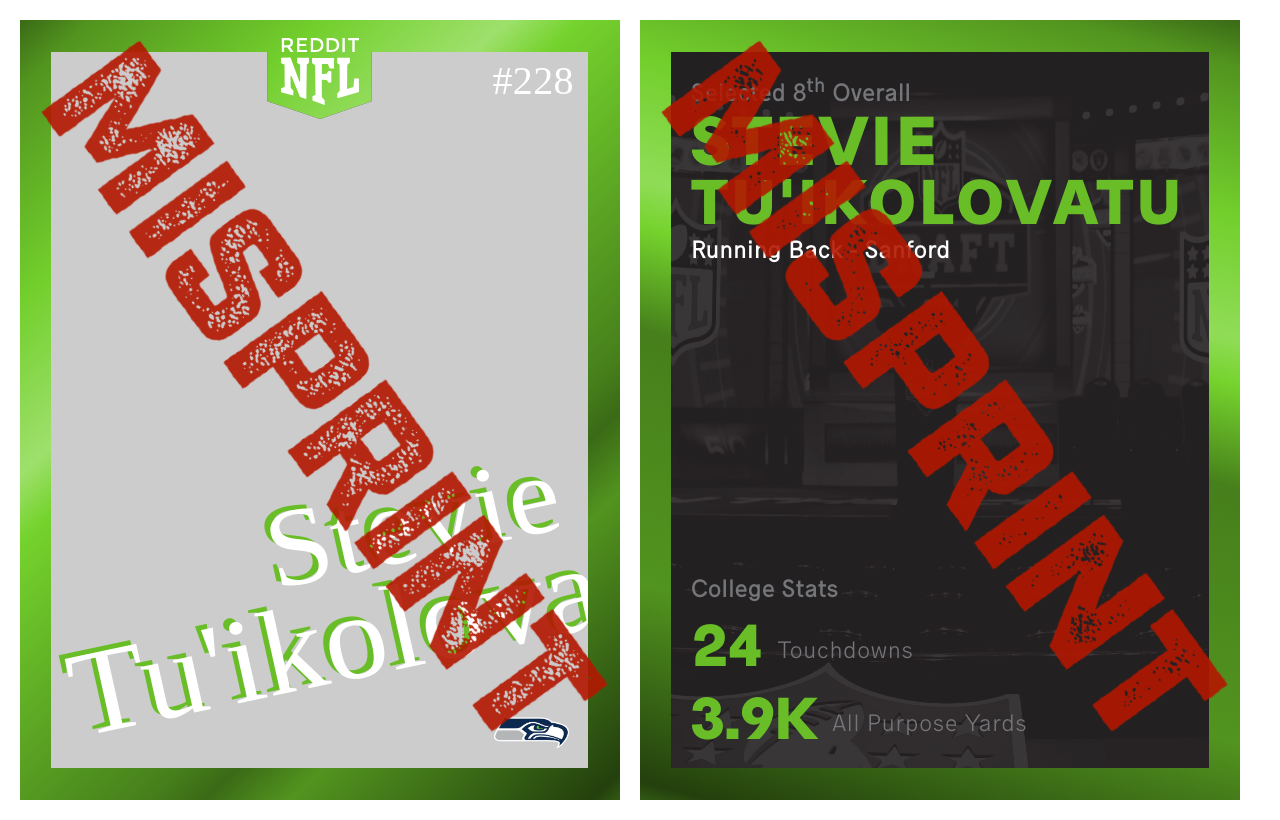
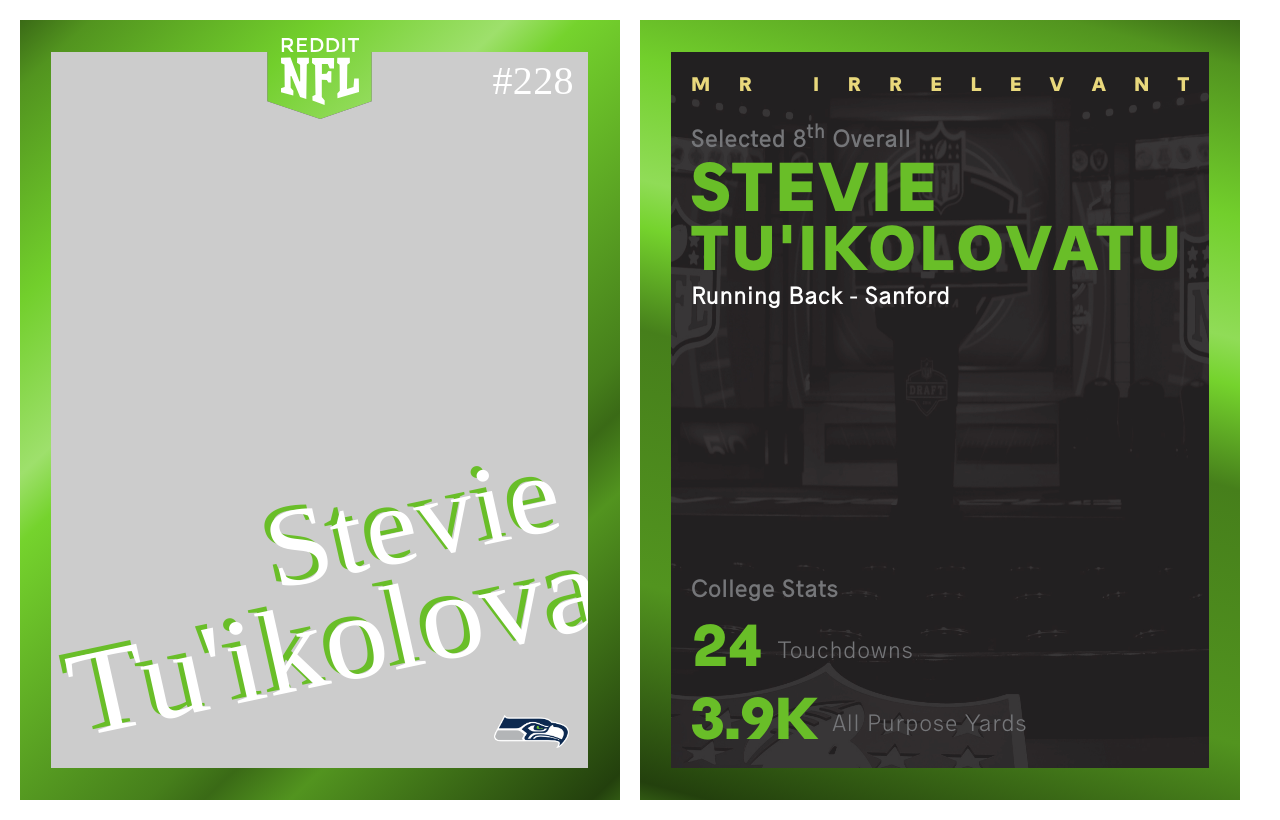
Before and after one commit to redditnfl/rnfl-tools, a Django app: template draftcards/templates/card-layout.html in a window 1280 px wide. Run offline with Django 3.2, Linux system fonts and the light colour scheme; the template is opened without the code that fills it, so the values that code supplies are empty; some web fonts are replaced.

Commit message:
added mr irrelevant style

```diff
--- a/draftcards/templates/card-layout.html
+++ b/draftcards/templates/card-layout.html
@@ -4,7 +4,7 @@
         <title>{{ p.Name }} /r/nfl draft card</title>
 				<link rel="stylesheet" type="text/css" href="styles.css">
     </head>
-    <body class="pick-seahawks card-misprint">
+    <body class="pick-seahawks mr-irrelevant">
         <div id="front" class="card">
 					<div class="logo">
 						<svg version="1.1" xmlns="http://www.w3.org/2000/svg" xmlns:xlink="http://www.w3.org/1999/xlink" x="0px" y="0px" viewBox="0 0 78 67" style="enable-background:new 0 0 78 67;" xml:space="preserve">
@@ -38,6 +38,7 @@
 					<div class="content">
 						<div class="top-content">
 							<h3 class="special">EXCLUSIVE</h3>
+							<h3 class="irrelevant">MR IRRELEVANT</h3>
 							<h2 class="pick">Selected 8<sup>th</sup> Overall</h2>
 							<h1 class="back-name">
 								<span id="js-back-first-name" class="line-name">Stevie</span>
--- a/draftcards/templates/styles.css
+++ b/draftcards/templates/styles.css
@@ -150,16 +150,24 @@
   bottom: 0;
   background: #ccc; }
 
-.special {
+.special,
+.irrelevant {
   display: none;
   -webkit-font-smoothing: antialiased;
   margin: 0 0 24px;
   font-family: "hanken-bold";
   font-size: 20px;
-  letter-spacing: 2.45em;
   line-height: 22px;
   text-transform: uppercase;
   color: #e9d87c; }
+
+.special{
+	letter-spacing: 2.45em;
+}
+.irrelevant{
+	letter-spacing: 1.425em;
+	white-space: nowrap;
+}
 
 .pick,
 .position,
@@ -676,7 +684,9 @@
   background-image: -webkit-repeating-linear-gradient(67deg, #472819 0%, #472819 2%, #d99e4c 23%, #a87b32 29%, #865c25 33%, #e2b566 61%, #efdf80 66%, #9f7c3c 79%, #2c1b14 95%, #2c1b14 100%); }
 body.gold #back {
   background-image: -webkit-repeating-linear-gradient(143deg, #472819 0%, #472819 2%, #d99e4c 23%, #a87b32 29%, #865c25 33%, #e2b566 61%, #efdf80 66%, #9f7c3c 79%, #2c1b14 95%, #2c1b14 100%); }
-
+body.mr-irrelevant .irrelevant {
+  display: block;
+}
 .misprint-text{
 	display: none;
 }
```
